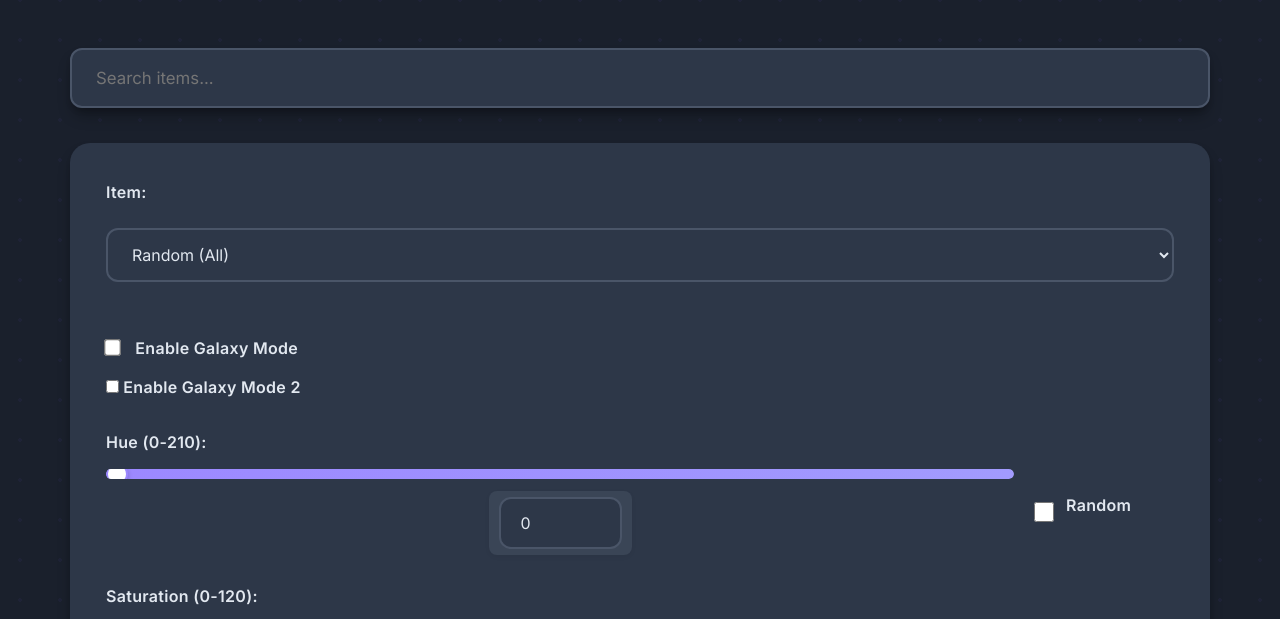
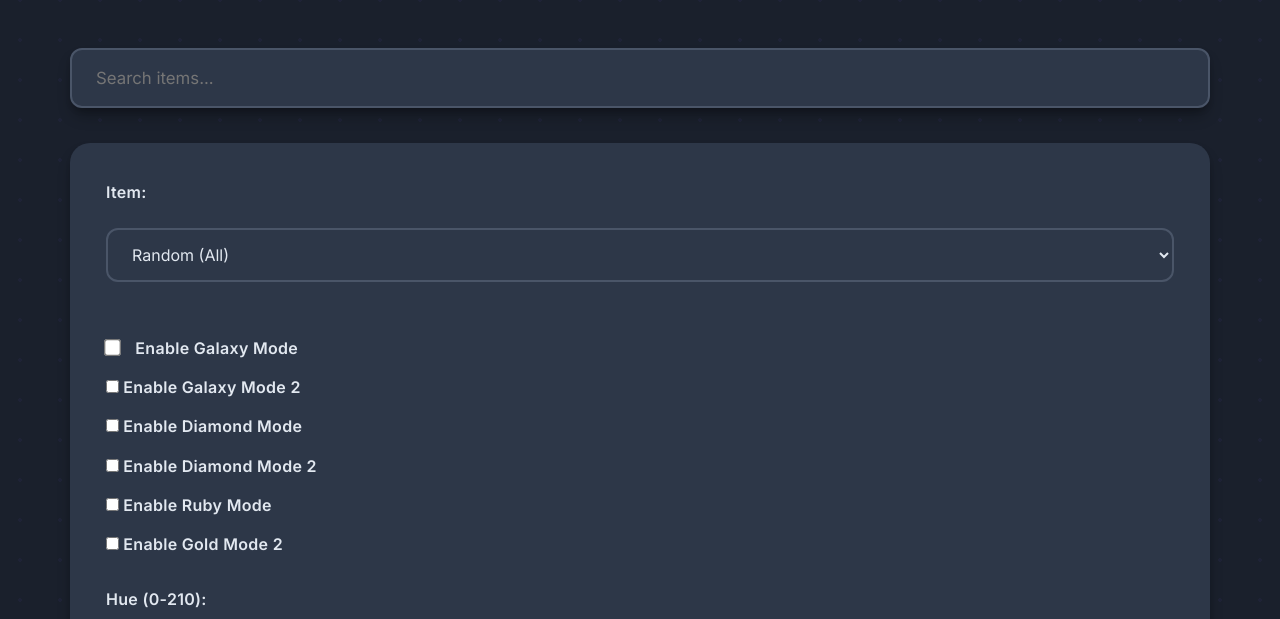
Before and after one commit to Star-destroyer11/Json-maker, a plain HTML site: page index.html in a window 1280 px wide. Shown: the part 140-759 px from the top of the page. Drawn offline with Linux system fonts and the light colour scheme.

Commit message:
Update index.html

```diff
--- a/index.html
+++ b/index.html
@@ -3,7 +3,7 @@
 <head>
   <meta charset="UTF-8" />
   <meta name="viewport" content="width=device-width, initial-scale=1.0" />
-  <title>Keos Lunara Inventory Generator</title>
+  <title>Star's Lunara Inventory Generator</title>
   <link rel="stylesheet" href="styles.css">
   <link href="https://fonts.googleapis.com/css2?family=Inter:wght@400;500;600;700&display=swap" rel="stylesheet">
 </head>
@@ -57,6 +57,22 @@
       <label>
         <input type="checkbox" id="galaxyMode2" />
         Enable Galaxy Mode 2
+      </label>
+      <label>
+        <input type="checkbox" id="diamondMode" />
+        Enable Diamond Mode
+      </label>
+      <label>
+        <input type="checkbox" id="diamondMode2" />
+        Enable Diamond Mode 2
+      </label>
+      <label>
+        <input type="checkbox" id="rubyMode" />
+        Enable Ruby Mode
+      </label>
+      <label>
+        <input type="checkbox" id="goldMode" />
+        Enable Gold Mode 2
       </label>
     </div>
 
```
